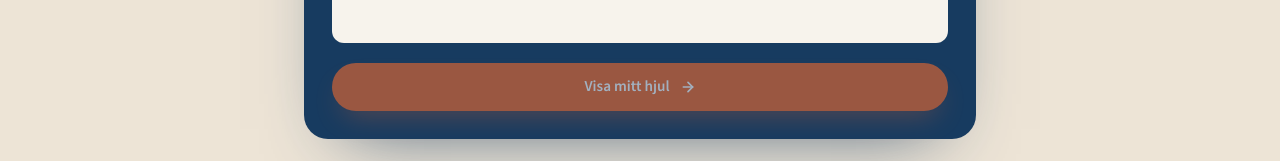
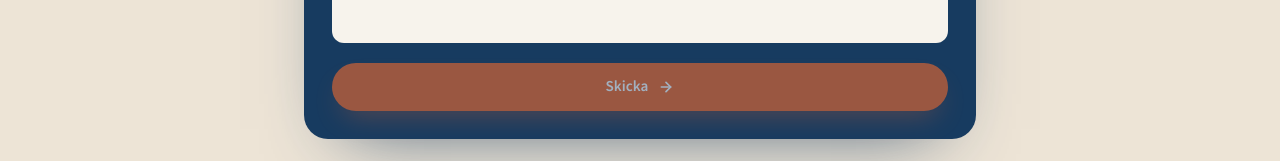
Before and after one commit to Simonnbackstrom/Olawallstrom, a Next.js app: page /infor-strategisamtalet in a window 1280 px wide. Shown: the part 3719-3880 px from the top of the page. Built offline with nearby package versions, Linux system fonts and the light colour scheme.

Commit message:
Rename submit button to "Skicka" on the prep page

```diff
--- a/components/StrategyPrepForm.tsx
+++ b/components/StrategyPrepForm.tsx
@@ -236,7 +236,7 @@ export default function StrategyPrepForm({
           disabled={status === "loading" || !name.trim() || !email.trim()}
           className="btn-primary mt-5 w-full justify-center disabled:opacity-60 disabled:cursor-not-allowed"
         >
-          {status === "loading" ? "Skickar…" : "Visa mitt hjul"}
+          {status === "loading" ? "Skickar…" : "Skicka"}
           {status !== "loading" && (
             <svg width="16" height="16" viewBox="0 0 24 24" fill="none" stroke="currentColor" strokeWidth="2.5" strokeLinecap="round" strokeLinejoin="round" aria-hidden>
               <line x1="5" y1="12" x2="19" y2="12" />
```
